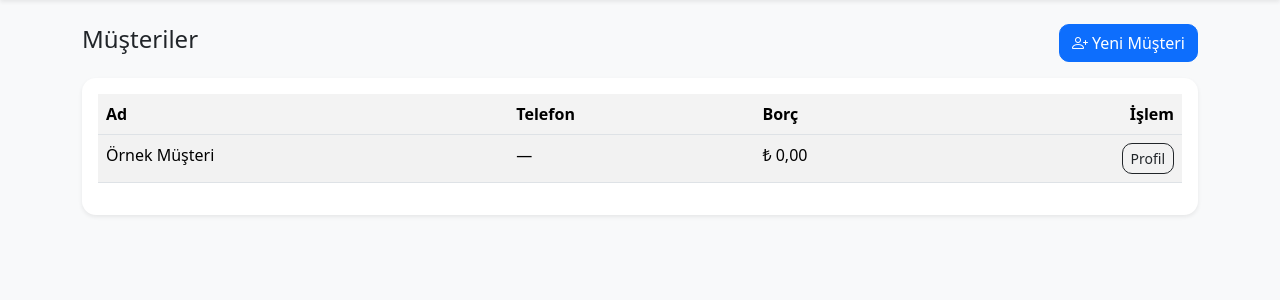
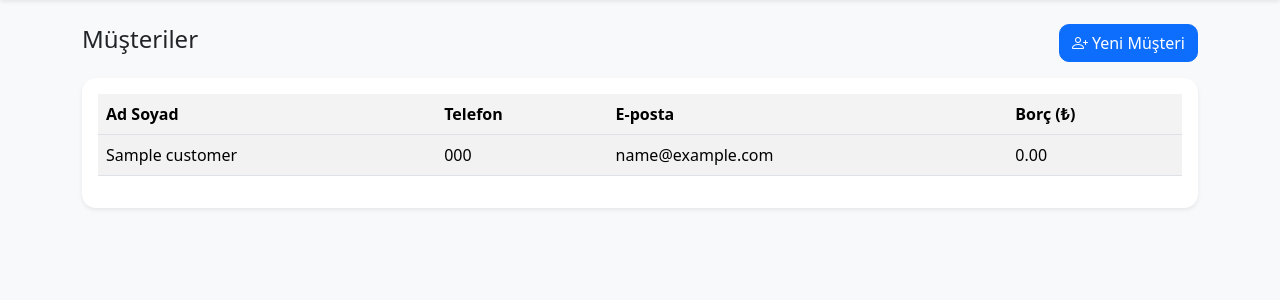
Before and after one commit to berdener/stokk, a Flask app: template templates/musteriler.html in a window 1280 px wide. Shown: the part 56-356 px from the top of the page. Run offline with Flask 3, Linux system fonts and the light colour scheme; the template is opened without the code that fills it: most values are stand-ins (such as "Sample title", 1, 10 or a date in 2020); some libraries are stand-ins or nearby versions.

Commit message:
Update musteriler.html

```diff
--- a/templates/musteriler.html
+++ b/templates/musteriler.html
@@ -2,18 +2,100 @@
 {% block content %}
 <div class="d-flex justify-content-between align-items-center mb-3">
   <h4>Müşteriler</h4>
-  <a class="btn btn-primary"><i class="bi bi-person-plus me-1"></i>Yeni Müşteri</a>
+  <button class="btn btn-primary" data-bs-toggle="modal" data-bs-target="#customerModal">
+    <i class="bi bi-person-plus me-1"></i>Yeni Müşteri
+  </button>
 </div>
+
 <div class="card shadow-sm border-0">
   <div class="card-body">
-    <table class="table table-striped" id="tbl">
-      <thead><tr><th>Ad</th><th>Telefon</th><th>Borç</th><th class="text-end">İşlem</th></tr></thead>
-      <tbody>
-        <tr><td>Örnek Müşteri</td><td>—</td><td>₺ 0,00</td>
-          <td class="text-end"><button class="btn btn-sm btn-outline-dark">Profil</button></td></tr>
+    <table class="table table-striped align-middle" id="tbl">
+      <thead>
+        <tr>
+          <th>Ad Soyad</th><th>Telefon</th><th>E-posta</th><th>Borç (₺)</th>
+        </tr>
+      </thead>
+      <tbody id="customer-rows">
+        {% for c in customers %}
+        <tr>
+          <td>{{ c.name }}</td>
+          <td>{{ c.phone or "-" }}</td>
+          <td>{{ c.email or "-" }}</td>
+          <td>{{ '%.2f'|format(c.debt or 0) }}</td>
+        </tr>
+        {% endfor %}
       </tbody>
     </table>
   </div>
 </div>
-<script>$(function(){ $('#tbl').DataTable(); });</script>
+
+<!-- Modal -->
+<div class="modal fade" id="customerModal" tabindex="-1" aria-hidden="true">
+  <div class="modal-dialog modal-dialog-centered">
+    <div class="modal-content border-0">
+      <div class="modal-header">
+        <h5 class="modal-title"><i class="bi bi-person-plus me-1"></i>Yeni Müşteri</h5>
+        <button type="button" class="btn-close" data-bs-dismiss="modal"></button>
+      </div>
+      <div class="modal-body">
+        <form id="customerForm" class="row g-3">
+          <div class="col-12">
+            <label class="form-label">Ad Soyad *</label>
+            <input class="form-control" name="name" required>
+          </div>
+          <div class="col-md-6">
+            <label class="form-label">Telefon</label>
+            <input class="form-control" name="phone">
+          </div>
+          <div class="col-md-6">
+            <label class="form-label">E-posta</label>
+            <input class="form-control" name="email" type="email">
+          </div>
+        </form>
+      </div>
+      <div class="modal-footer">
+        <button id="btnSaveCustomer" class="btn btn-success">
+          <i class="bi bi-check2-circle me-1"></i>Kaydet
+        </button>
+      </div>
+    </div>
+  </div>
+</div>
+
+<script>
+  $(function(){ if ($.fn.DataTable) $('#tbl').DataTable(); });
+
+  document.getElementById('btnSaveCustomer')?.addEventListener('click', async () => {
+    const form = document.getElementById('customerForm');
+    const data = Object.fromEntries(new FormData(form).entries());
+
+    try {
+      const res = await fetch("/api/customers", {
+        method: "POST",
+        headers: {"Content-Type":"application/json"},
+        body: JSON.stringify(data)
+      });
+      const out = await res.json();
+
+      if (!res.ok || !out.ok) {
+        alert(out.message || "Kayıt hatası");
+        return;
+      }
+      const tr = document.createElement('tr');
+      tr.innerHTML = `
+        <td>${out.customer.name}</td>
+        <td>${out.customer.phone}</td>
+        <td>${out.customer.email}</td>
+        <td>${out.customer.debt}</td>`;
+      document.getElementById('customer-rows').prepend(tr);
+
+      form.reset();
+      const modal = bootstrap.Modal.getInstance(document.getElementById('customerModal'));
+      modal.hide();
+    } catch (e) {
+      console.error(e);
+      alert("Bağlantı hatası.");
+    }
+  });
+</script>
 {% endblock %}
```
